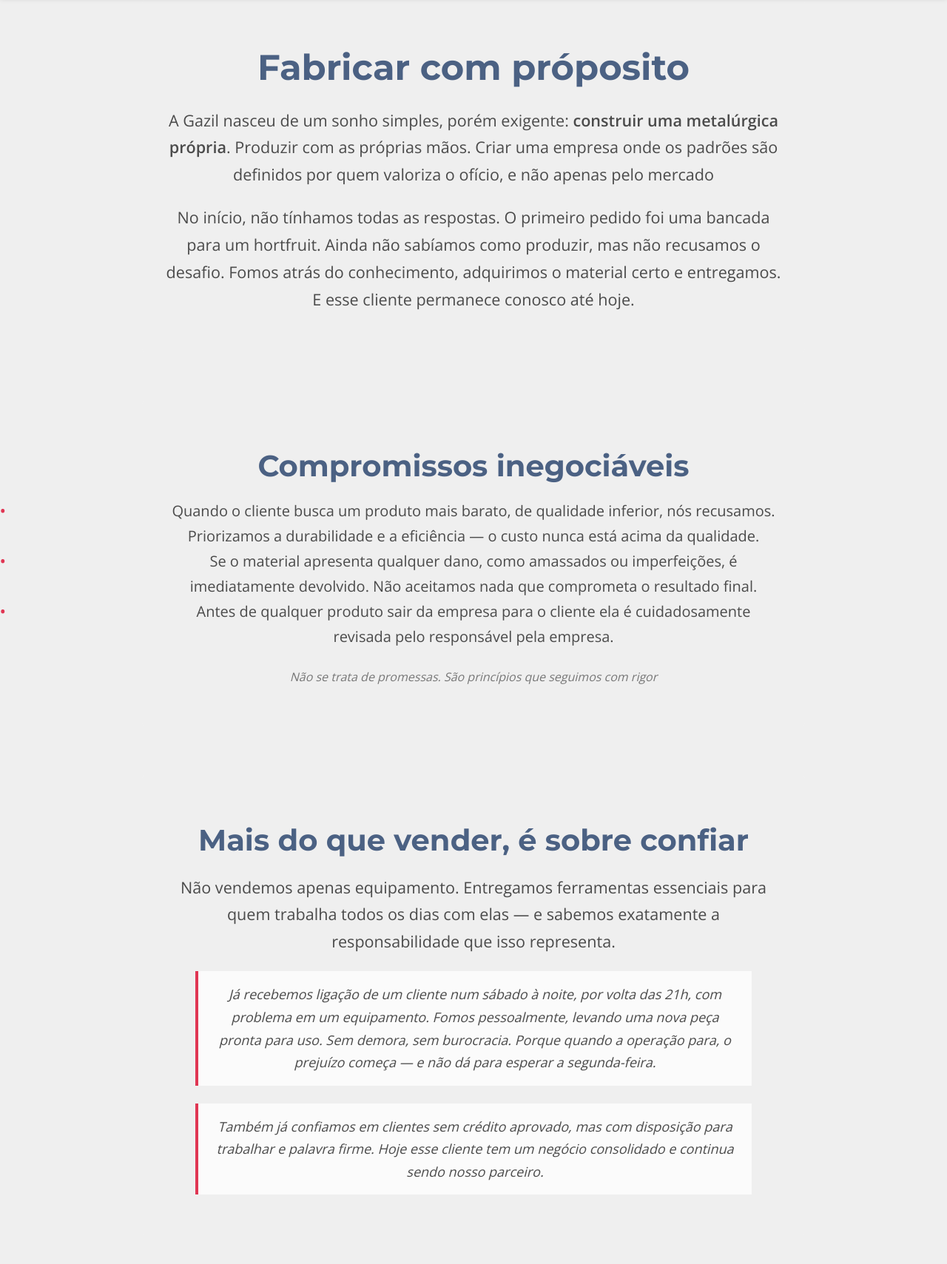
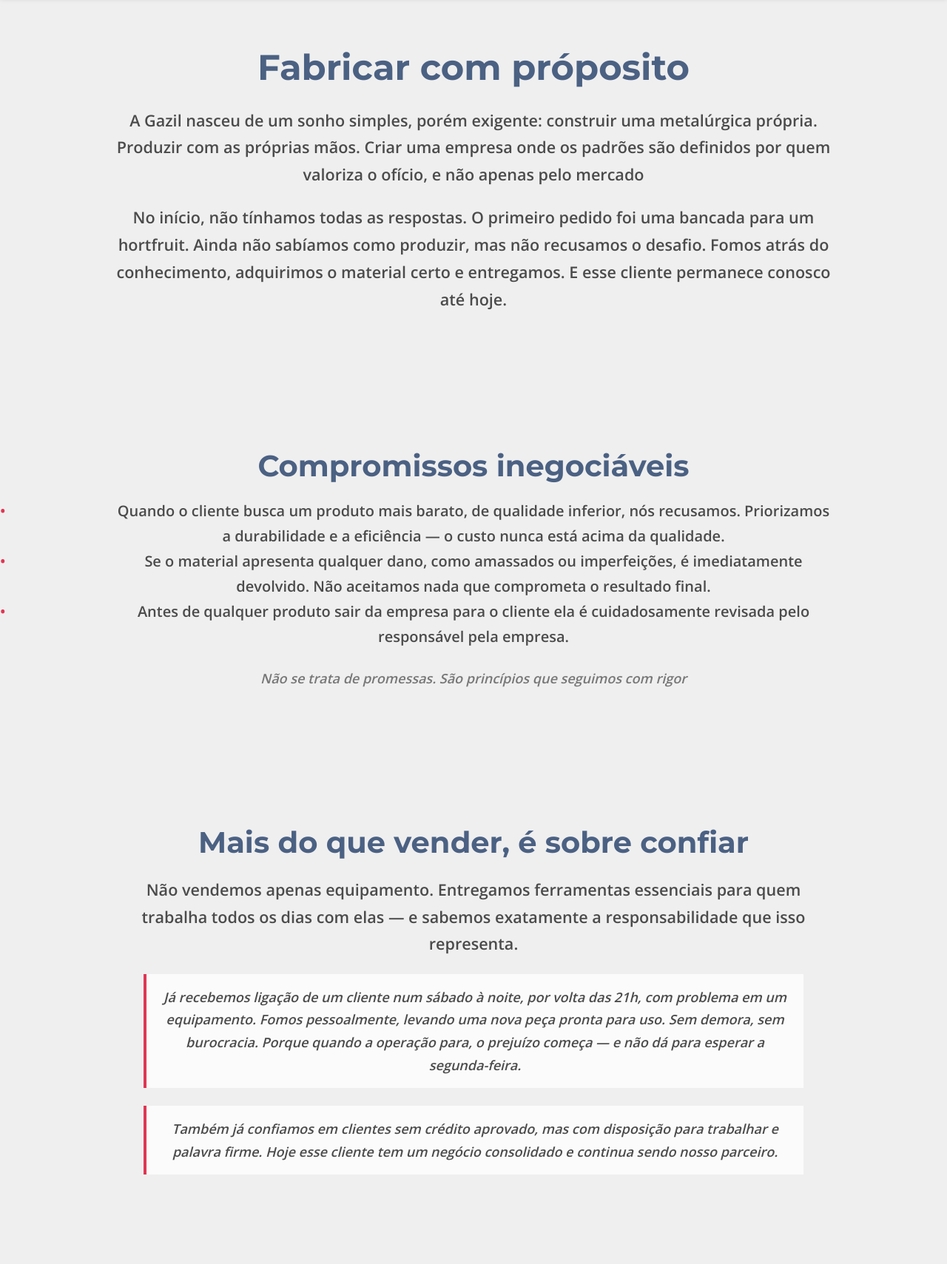
Before and after one commit to tenoriopedro/web-project, a Django app: page /quem-somos/ in a window 1280 px wide. Shown: the part 113-1822 px from the top of the page at 74% size. Run offline with Django 5.2, Linux system fonts and the light colour scheme; data that the repository does not hold is empty.

Commit message:
Updating about-page CSS and the buttons

```diff
--- a/djangoweb/website/static/website/css/style.css
+++ b/djangoweb/website/static/website/css/style.css
@@ -33,6 +33,7 @@
     /* BORDERS */
 
     --border-radius: 0.5rem;    /* Rounded corners */
+    --border-radius-btn: 2rem;
     --border-gray: 1px solid var(--color-gray);
 
     /* SHADOWS */
@@ -714,7 +715,7 @@ a {
     font-weight: bold;
     text-transform: uppercase;
     transition: background 0.4s;
-    border-radius: var(--border-radius);
+    border-radius: var(--border-radius-btn);
     margin-top: 30px;
     font-size: 1.25rem;
 }
@@ -827,7 +828,7 @@ a {
     background-color: var(--color-secondary);
     color: white;
     padding: 0.6rem 1.2rem;
-    border-radius: var(--border-radius);
+    border-radius: var(--border-radius-btn);
     text-transform: uppercase;
     font-weight: bold;
     transition: background 0.3s;
@@ -1205,7 +1206,7 @@ a {
     color: var(--color-white);
     border: none;
     cursor: pointer;
-    border-radius: var(--border-radius);
+    border-radius: var(--border-radius-btn);
     font-size: 1rem;
     transition: background-color 0.3s ease;
     font-weight: 500;
@@ -1402,18 +1403,18 @@ a {
 
 .about-page {
     padding: 4rem 2rem;
-    max-width: 960px;
+    max-width: 1100px;
     margin: 0 auto;
     color: var(--color-dark);
     font-size: 1.125rem;
     line-height: 1.7;
     margin-top: 3rem;
+    font-weight: 900;
 }
 
 .about-page section{
     margin-bottom: 4rem;
     background-color: var(--color-light);
-    border-radius: var(--border-radius);
     padding: 2rem;
     text-align: center;
 }
@@ -1452,7 +1453,7 @@ a {
 }
 
 .about-page .note {
-    font-size: 1rem;
+    font-size: 1.125rem;
     color: var(--color-dark-gray);
     font-style: italic;
 }
@@ -1468,7 +1469,7 @@ a {
 
 .about-page .closing-line{
     margin-top: 2rem;
-    font-weight: 500;
+    font-weight: 700;
     color: var(--color-dark-gray);
 }
 
@@ -1740,7 +1741,7 @@ a {
     gap: 6px;
     text-align: center;
     padding: 10px;
-    border-radius: 35px;
+    border-radius: var(--border-radius-btn);
     font-size: 14px;
     font-weight: bold;
     cursor: pointer;
```
